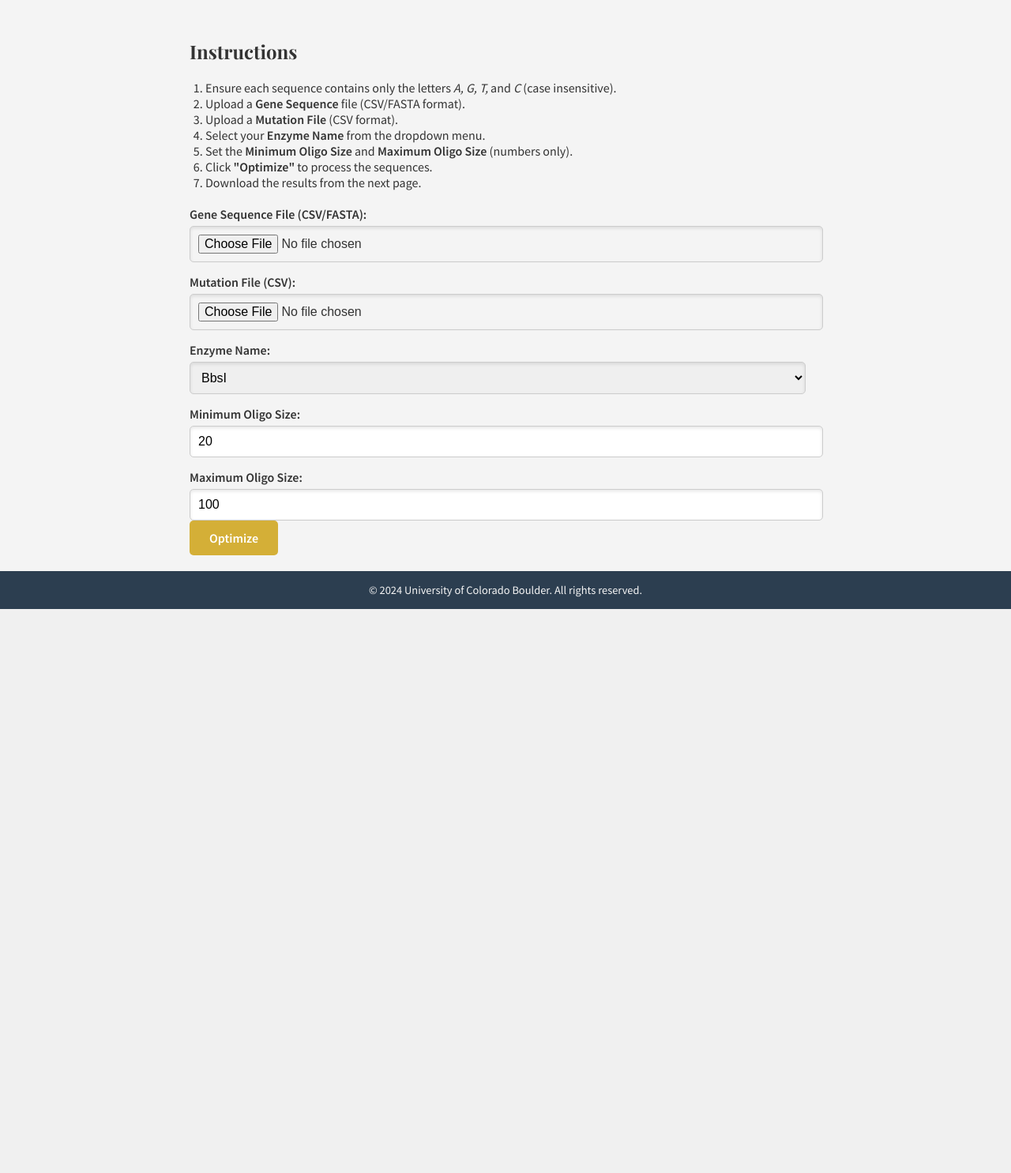
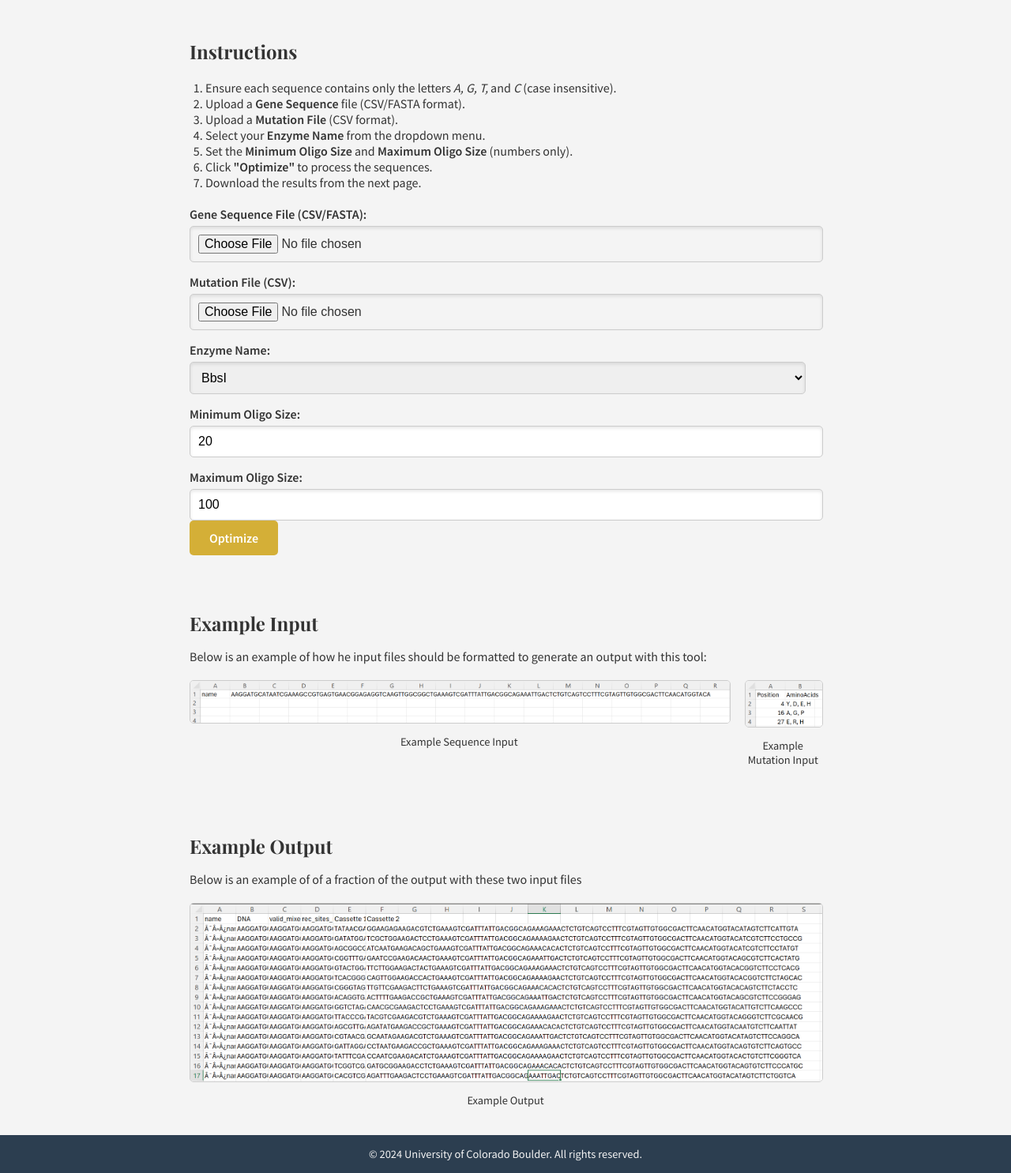
Before and after one commit to jennastanislaw/cassettecrafter, a Flask app: page / in a window 1280 px wide. Shown: the part 248-1733 px from the top of the page at 79% size. Before the commit the page ends 1019 px from the top, so only its background shows below. Run offline with Flask 3, Linux system fonts and the light colour scheme.

Commit message:
Anna Final Commit

```diff
--- a/GUI/templates/index.html
+++ b/GUI/templates/index.html
@@ -147,6 +147,31 @@
             <button type="submit">Optimize</button>
         </form>
     </div>
+    <div class="container">
+        <h2>Example Input</h2>
+        <p>Below is an example of how he input files should be formatted to generate an output with this tool:</p>
+        <div style="display: flex; justify-content: center; gap: 20px; margin-top: 20px;">
+            <div>
+                <img src="/static/rseq.png" alt="Example Sequence Input" style="max-width: 100%; border: 1px solid #ccc; border-radius: 5px;">
+                <p style="text-align: center; font-size: 0.9em; margin-top: 10px;">Example Sequence Input</p>
+            </div>
+            <div>
+                <img src="/static/mutation.png" alt="Example Mutation Input" style="max-width: 100%; border: 1px solid #ccc; border-radius: 5px;">
+                <p style="text-align: center; font-size: 0.9em; margin-top: 10px;">Example Mutation Input</p>
+            </div>
+        </div>
+    </div>
+</div>
+<div class="container">
+    <h2>Example Output</h2>
+    <p>Below is an example of of a fraction of the output with these two input files</p>
+    <div style="display: flex; justify-content: center; gap: 20px; margin-top: 20px;">
+        <div>
+            <img src="/static/out.png" alt="Example Output" style="max-width: 100%; border: 1px solid #ccc; border-radius: 5px;">
+            <p style="text-align: center; font-size: 0.9em; margin-top: 10px;">Example Output</p>
+        </div>
+    </div>
+</div>
 <!-- footer tag defines a footer for the website -->
     <footer>
         © 2024 University of Colorado Boulder. All rights reserved.
```
Also changed, not shown: GUI/templates/gg_assembly.html (+10 -0 lines), GUI/static/ggex.png (added), GUI/static/mutation.png (added), GUI/static/out.png (added), GUI/static/rseq.png (added), 2 other files.
